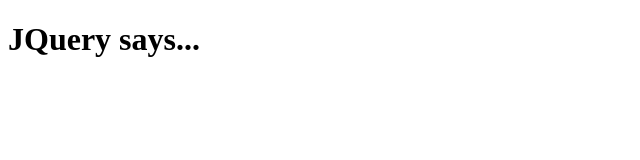
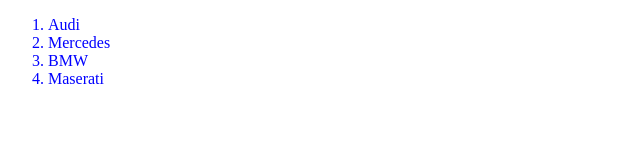
Before and after one commit to sudheerkdty/Learing-jQuery, a plain HTML site: page index.html in a window 1280 px wide. Shown: the whole page, without its empty margins (0-640 px from the left). Drawn offline with nearby package versions, Linux system fonts and the light colour scheme.

Commit message:
tag selector

```diff
--- a/index.html
+++ b/index.html
@@ -5,18 +5,16 @@
         <script src="https://ajax.googleapis.com/ajax/libs/jquery/2.2.4/jquery.min.js"></script>
         <script >
             $(document).ready(function(){
-                alert("hey there partner!");
+                $('#sample li').css("color","blue");
             });
         </script>
     </head>
     <body>
-        <h1>JQuery says...</h1>
-        <div>
-             <br />
-        </div>
-        <div>
-
-
-        </div>
+        <ol id="sample">
+            <li>Audi</li>
+            <li>Mercedes</li>
+            <li>BMW</li>
+            <li>Maserati</li>
+        </ol>
     </body>
 </html>
```
